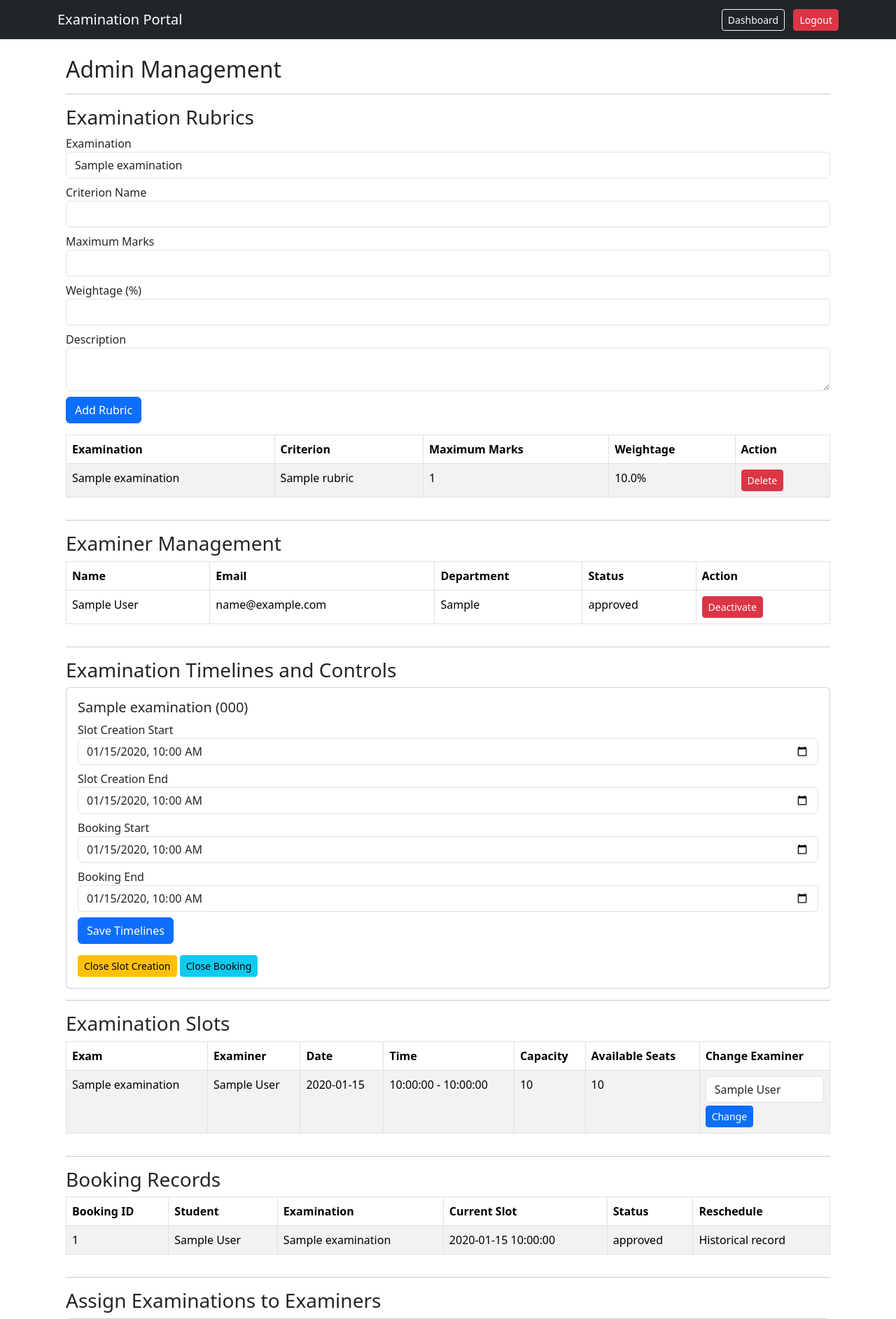
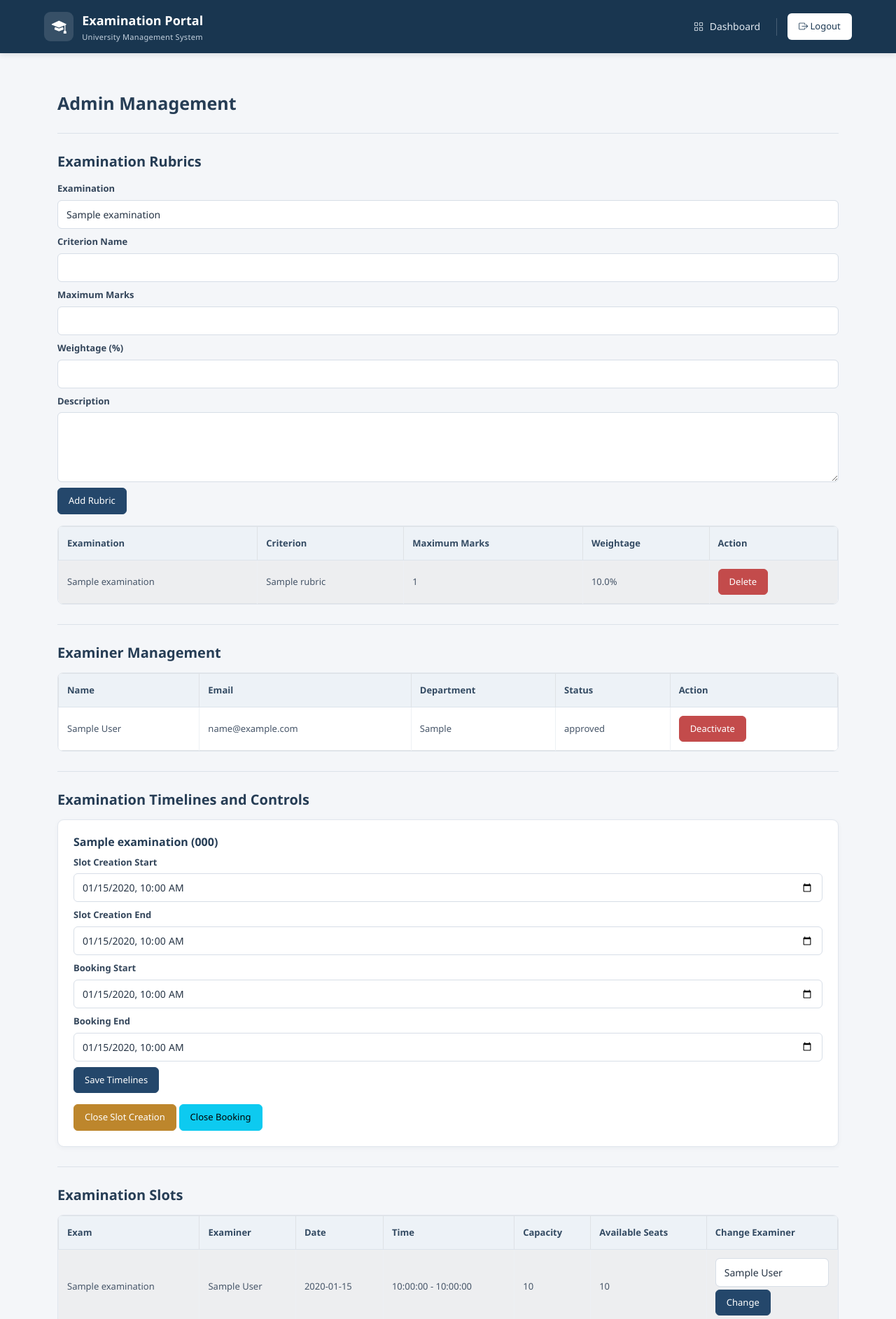
Before and after one commit to 24f2006648/Examination-Management-Portal--V1, a Flask app: page /admin/management in a window 1280 px wide. Shown: the top 1885 px of the page at 70% size. Run offline with Flask 3, Linux system fonts and the light colour scheme; the visitor is signed in with stand-in values (Sample User, id 1); tables that the repository leaves empty hold one stand-in row (values such as "Sample post").

Commit message:
added css styling

```diff
--- /dev/null
+++ b/static/css/style.css
@@ -0,0 +1,529 @@
+
+/* =========================================
+   EXAMINATION MANAGEMENT PORTAL
+   Main stylesheet
+========================================= */
+
+
+/* ---------- GENERAL ---------- */
+
+:root {
+    --primary: #24476b;
+    --primary-dark: #193650;
+    --primary-light: #eaf0f6;
+
+    --background: #f4f6f9;
+    --surface: #ffffff;
+
+    --text: #263445;
+    --muted: #758195;
+
+    --border: #e1e6ed;
+
+    --success: #25845c;
+    --danger: #c34b4b;
+    --warning: #bd862c;
+}
+
+* {
+    box-sizing: border-box;
+}
+
+body {
+    margin: 0;
+    background: var(--background);
+    color: var(--text);
+
+    font-family:
+        "Segoe UI",
+        Arial,
+        sans-serif;
+
+    font-size: 15px;
+    line-height: 1.6;
+
+    min-height: 100vh;
+
+    display: flex;
+    flex-direction: column;
+}
+
+.portal-container {
+    width: 92%;
+    max-width: 1440px;
+    margin: 0 auto;
+}
+
+
+/* ---------- NAVIGATION ---------- */
+
+.portal-navbar {
+    background: var(--primary-dark);
+    min-height: 72px;
+
+    padding: 10px 0;
+
+    box-shadow: 0 2px 8px rgba(20, 40, 60, 0.12);
+}
+
+.portal-brand {
+    display: flex;
+    align-items: center;
+    gap: 12px;
+
+    color: #ffffff !important;
+
+    font-size: 18px;
+    font-weight: 600;
+}
+
+.portal-brand small {
+    display: block;
+
+    color: #c5d2df;
+
+    font-size: 11px;
+    font-weight: 400;
+
+    letter-spacing: 0.3px;
+}
+
+.brand-icon {
+    width: 42px;
+    height: 42px;
+
+    display: flex;
+    align-items: center;
+    justify-content: center;
+
+    background: rgba(255, 255, 255, 0.13);
+
+    border-radius: 9px;
+
+    color: #ffffff;
+    font-size: 21px;
+}
+
+.portal-navbar .nav-link {
+    color: #e4ebf2;
+
+    padding: 10px 15px;
+
+    font-size: 14px;
+    font-weight: 500;
+}
+
+.portal-navbar .nav-link:hover {
+    color: #ffffff;
+}
+
+.portal-navbar .nav-link i {
+    margin-right: 5px;
+}
+
+.nav-divider {
+    height: 25px;
+    width: 1px;
+
+    background: rgba(255, 255, 255, 0.2);
+
+    margin: 0 15px;
+}
+
+.btn-login {
+    background: #ffffff;
+    color: var(--primary-dark);
+
+    border-radius: 6px;
+
+    padding: 8px 22px;
+
+    font-weight: 600;
+}
+
+.btn-login:hover {
+    background: #eaf0f6;
+    color: var(--primary-dark);
+}
+
+.btn-logout {
+    background: #ffffff;
+    color: var(--primary-dark);
+
+    border-radius: 6px;
+
+    padding: 8px 15px;
+
+    font-size: 13px;
+    font-weight: 600;
+}
+
+.btn-logout:hover {
+    background: #eaf0f6;
+    color: var(--primary-dark);
+}
+
+
+/* ---------- MAIN CONTENT ---------- */
+
+.main-content {
+    flex: 1;
+    padding-top: 32px;
+    padding-bottom: 45px;
+}
+
+h1,
+h2,
+h3,
+h4,
+h5,
+h6 {
+    color: #263d55;
+    font-weight: 600;
+}
+
+h2 {
+    font-size: 25px;
+    margin-bottom: 8px;
+}
+
+h3 {
+    font-size: 20px;
+    margin-top: 25px;
+    margin-bottom: 16px;
+}
+
+h4 {
+    font-size: 18px;
+    margin-top: 20px;
+    margin-bottom: 14px;
+}
+
+h5 {
+    font-size: 16px;
+}
+
+p {
+    color: #566477;
+}
+
+
+/* ---------- CARDS ---------- */
+
+.card {
+    background: var(--surface);
+
+    border: 1px solid var(--border);
+    border-radius: 9px;
+
+    box-shadow: 0 2px 7px rgba(30, 50, 70, 0.045);
+
+    margin-bottom: 20px;
+}
+
+.card-body {
+    padding: 22px;
+}
+
+.card h3 {
+    margin-top: 8px;
+}
+
+.card h6 {
+    color: var(--muted);
+
+    font-size: 13px;
+    font-weight: 600;
+
+    margin-bottom: 8px;
+}
+
+
+/* ---------- BUTTONS ---------- */
+
+.btn {
+    border-radius: 6px;
+
+    padding: 8px 15px;
+
+    font-size: 13px;
+    font-weight: 500;
+
+    transition: background-color 0.15s ease;
+}
+
+.btn-primary {
+    background: var(--primary);
+    border-color: var(--primary);
+}
+
+.btn-primary:hover {
+    background: var(--primary-dark);
+    border-color: var(--primary-dark);
+}
+
+.btn-success {
+    background: var(--success);
+    border-color: var(--success);
+}
+
+.btn-danger {
+    background: var(--danger);
+    border-color: var(--danger);
+}
+
+.btn-warning {
+    color: #ffffff;
+    background: var(--warning);
+    border-color: var(--warning);
+}
+
+.btn-warning:hover {
+    color: #ffffff;
+    background: #a87420;
+}
+
+.btn-secondary {
+    background: #687789;
+    border-color: #687789;
+}
+
+
+/* ---------- FORMS ---------- */
+
+.form-label,
+label {
+    display: block;
+
+    color: #34465b;
+
+    font-size: 13px;
+    font-weight: 600;
+
+    margin-bottom: 6px;
+}
+
+.form-control,
+.form-select {
+    min-height: 40px;
+
+    border: 1px solid #d7dee7;
+    border-radius: 6px;
+
+    background-color: #ffffff;
+
+    color: var(--text);
+
+    font-size: 14px;
+
+    padding: 9px 12px;
+}
+
+textarea.form-control {
+    min-height: 100px;
+}
+
+.form-control:focus,
+.form-select:focus {
+    border-color: #7395b6;
+
+    box-shadow: 0 0 0 3px rgba(36, 71, 107, 0.10);
+}
+
+
+/* ---------- TABLES ---------- */
+
+.table-responsive {
+    background: #ffffff;
+
+    border: 1px solid var(--border);
+    border-radius: 8px;
+
+    margin-top: 12px;
+}
+
+.table {
+    margin-bottom: 0;
+
+    font-size: 13px;
+    vertical-align: middle;
+}
+
+.table thead th {
+    background: #edf2f7;
+
+    color: #344b63;
+
+    font-weight: 600;
+
+    padding: 13px 12px;
+
+    border-bottom: 1px solid #dce3eb;
+
+    white-space: nowrap;
+}
+
+.table tbody td {
+    padding: 12px;
+
+    color: #465568;
+
+    border-color: #edf0f4;
+}
+
+.table-striped > tbody > tr:nth-of-type(odd) > * {
+    background-color: #fafbfd;
+}
+
+.table-hover > tbody > tr:hover > * {
+    background-color: #f1f5f9;
+}
+
+
+/* ---------- BADGES ---------- */
+
+.badge {
+    border-radius: 5px;
+
+    padding: 6px 9px;
+
+    font-size: 11px;
+    font-weight: 600;
+}
+
+
+/* ---------- ALERTS ---------- */
+
+.portal-alert {
+    border: 1px solid #cbddeb;
+    border-radius: 7px;
+
+    font-size: 14px;
+
+    margin-bottom: 22px;
+}
+
+
+/* ---------- DIVIDERS ---------- */
+
+hr {
+    border-color: #dce2e9;
+    opacity: 1;
+
+    margin: 28px 0;
+}
+
+
+/* ---------- LINKS ---------- */
+
+a {
+    text-decoration: none;
+}
+
+a:hover {
+    text-decoration: none;
+}
+
+
+/* ---------- EMPTY STATES ---------- */
+
+.text-muted {
+    color: var(--muted) !important;
+}
+
+
+/* ---------- FOOTER ---------- */
+
+.portal-footer {
+    background: #ffffff;
+
+    border-top: 1px solid var(--border);
+
+    padding: 17px 0;
+
+    margin-top: auto;
+
+    color: var(--muted);
+
+    font-size: 12px;
+}
+
+.portal-footer .portal-container {
+    display: flex;
+    justify-content: space-between;
+    align-items: center;
+}
+
+
+/* ---------- HOME PAGE ---------- */
+
+.portal-home {
+    max-width: 1050px;
+    margin: 35px auto;
+}
+
+.portal-home-heading {
+    background: #eaf0f6;
+
+    border: 1px solid #dce5ee;
+    border-radius: 10px;
+
+    padding: 48px 25px;
+
+    text-align: center;
+
+    margin-bottom: 30px;
+}
+
+.portal-home-heading h1 {
+    font-size: 30px;
+    margin-bottom: 12px;
+}
+
+.portal-home-heading p {
+    max-width: 650px;
+    margin: 0 auto;
+}
+
+
+/* ---------- RESPONSIVE DESIGN ---------- */
+
+@media (max-width: 768px) {
+
+    .portal-container {
+        width: 94%;
+    }
+
+    .portal-navbar .navbar-nav {
+        flex-direction: row;
+        flex-wrap: wrap;
+    }
+
+    .portal-brand {
+        font-size: 15px;
+    }
+
+    .brand-icon {
+        width: 36px;
+        height: 36px;
+    }
+
+    .main-content {
+        padding-top: 22px;
+    }
+
+    h2 {
+        font-size: 22px;
+    }
+
+    .card-body {
+        padding: 16px;
+    }
+
+    .portal-footer .portal-container {
+        flex-direction: column;
+        gap: 5px;
+        text-align: center;
+    }
+
+}
--- a/templates/base.html
+++ b/templates/base.html
@@ -8,53 +8,85 @@
 
     <title>{% block title %}Examination Management Portal{% endblock %}</title>
 
-    <!-- Bootstrap CSS -->
+    <!-- Bootstrap -->
     <link
         href="https://cdn.jsdelivr.net/npm/bootstrap@5.3.3/dist/css/bootstrap.min.css"
         rel="stylesheet">
+
+    <!-- Bootstrap Icons -->
+    <link
+        href="https://cdn.jsdelivr.net/npm/bootstrap-icons@1.11.3/font/bootstrap-icons.min.css"
+        rel="stylesheet">
+
+    <!-- Custom CSS -->
+    <link
+        href="{{ url_for('static', filename='css/style.css') }}"
+        rel="stylesheet">
+
 </head>
 
 <body>
 
-    <!-- Navigation Bar -->
-    <nav class="navbar navbar-expand-lg navbar-dark bg-dark">
-        <div class="container">
+    <!-- Navigation -->
+    <nav class="navbar navbar-expand-lg portal-navbar">
 
-            <a class="navbar-brand" href="{{ url_for('home') }}">
-                Examination Portal
+        <div class="container-fluid portal-container">
+
+            <a class="navbar-brand portal-brand"
+               href="{{ url_for('home') }}">
+
+                <span class="brand-icon">
+                    <i class="bi bi-mortarboard-fill"></i>
+                </span>
+
+                <span>
+                    Examination Portal
+                    <small>University Management System</small>
+                </span>
+
             </a>
 
-            <div class="ms-auto">
+            <div class="navbar-nav ms-auto align-items-center">
 
                 {% if session.get('user_id') %}
 
                     {% if session.get('role') == 'admin' %}
-                        <a class="btn btn-outline-light btn-sm me-2"
+
+                        <a class="nav-link"
                            href="{{ url_for('admin_dashboard') }}">
+                            <i class="bi bi-grid"></i>
                             Dashboard
                         </a>
 
                     {% elif session.get('role') == 'examiner' %}
-                        <a class="btn btn-outline-light btn-sm me-2"
+
+                        <a class="nav-link"
                            href="{{ url_for('examiner_dashboard') }}">
+                            <i class="bi bi-grid"></i>
                             Dashboard
                         </a>
 
                     {% elif session.get('role') == 'student' %}
-                        <a class="btn btn-outline-light btn-sm me-2"
+
+                        <a class="nav-link"
                            href="{{ url_for('student_dashboard') }}">
+                            <i class="bi bi-grid"></i>
                             Dashboard
                         </a>
+
                     {% endif %}
 
-                    <a class="btn btn-danger btn-sm"
+                    <span class="nav-divider"></span>
+
+                    <a class="btn btn-logout"
                        href="{{ url_for('logout') }}">
+                        <i class="bi bi-box-arrow-right"></i>
                         Logout
                     </a>
 
                 {% else %}
 
-                    <a class="btn btn-outline-light btn-sm"
+                    <a class="btn btn-login"
                        href="{{ url_for('login') }}">
                         Login
                     </a>
@@ -62,18 +94,26 @@
                 {% endif %}
 
             </div>
+
         </div>
+
     </nav>
 
+
     <!-- Main Content -->
-    <main class="container mt-4">
+    <main class="portal-container main-content">
 
         <!-- Flash Messages -->
         {% with messages = get_flashed_messages() %}
+
             {% if messages %}
+
                 {% for message in messages %}
-                    <div class="alert alert-info alert-dismissible fade show"
+
+                    <div class="alert alert-info alert-dismissible fade show portal-alert"
                          role="alert">
+
+                        <i class="bi bi-info-circle me-2"></i>
 
                         {{ message }}
 
@@ -84,16 +124,38 @@
                         </button>
 
                     </div>
+
                 {% endfor %}
+
             {% endif %}
+
         {% endwith %}
+
 
         {% block content %}
         {% endblock %}
 
     </main>
 
-    <!-- Bootstrap JavaScript Bundle (for dismissible alerts) -->
+
+    <!-- Footer -->
+    <footer class="portal-footer">
+
+        <div class="portal-container">
+
+            <span>
+                Examination Management Portal
+            </span>
+
+            <span>
+                University Academic System
+            </span>
+
+        </div>
+
+    </footer>
+
+
     <script
         src="https://cdn.jsdelivr.net/npm/bootstrap@5.3.3/dist/js/bootstrap.bundle.min.js">
     </script>
```
